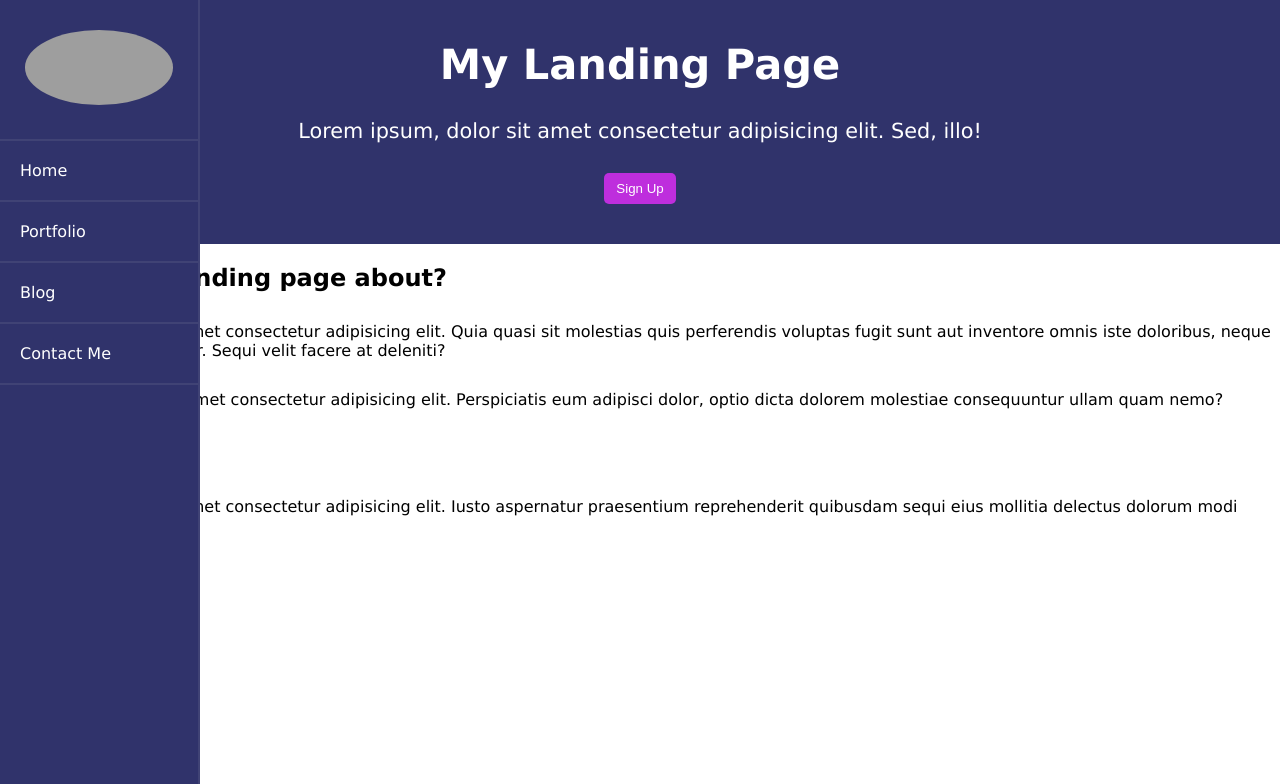
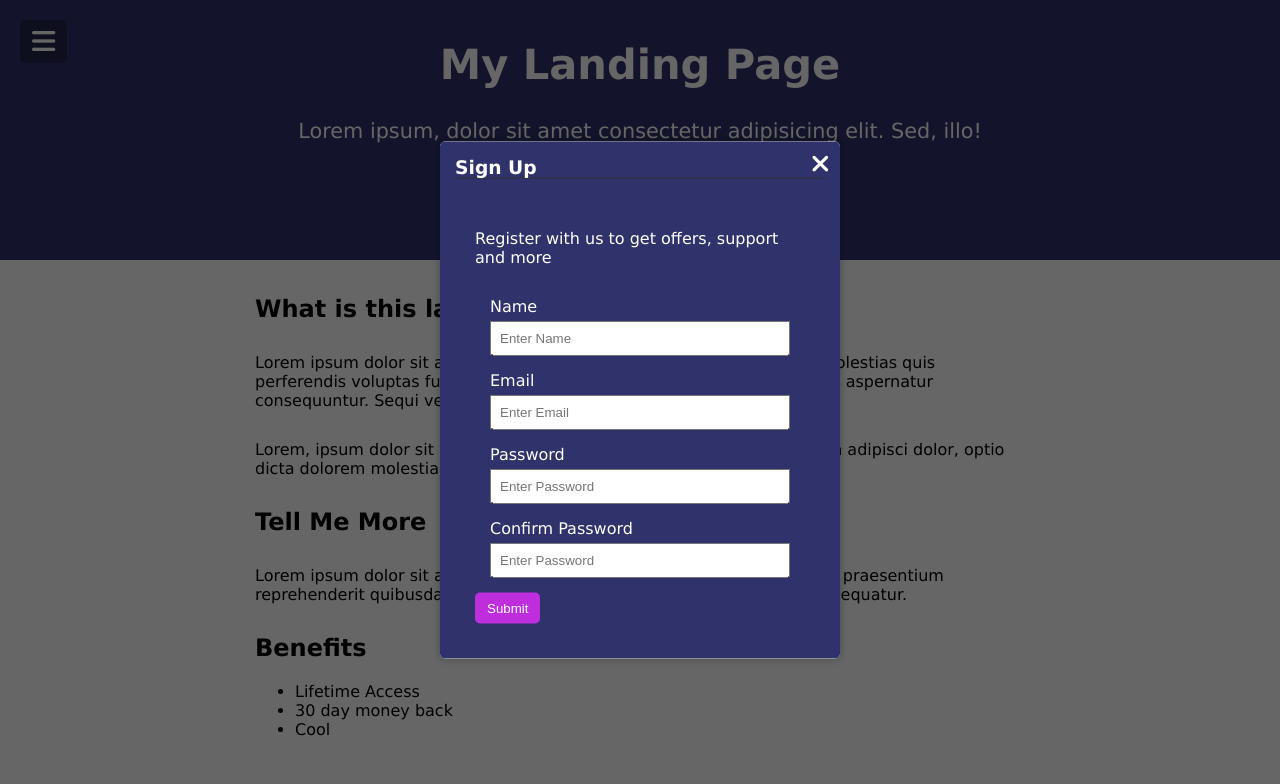
Before and after one commit to GomezAnthony/TheOdinProject-Projects, a plain HTML site: page Modal-Menu-Slider/index.html in a window 1280 px wide. Both pictures are taken after a click on the button "Sign Up". Shown: the top 784 px of the page. Drawn offline with Linux system fonts and the light colour scheme; grey boxes are pictures that could not be loaded.

Commit message:
Modal Menu

```diff
--- a/Modal-Menu-Slider/app.js
+++ b/Modal-Menu-Slider/app.js
@@ -0,0 +1,22 @@
+const toggle = document.getElementById('toggle');
+const close = document.getElementById('close');
+const open = document.getElementById('open')
+const modal = document.getElementById('modal')
+
+// Toggle Nav
+toggle.addEventListener('click', () => {
+   document.body.classList.toggle('show-nav')
+});
+
+// Show modal
+open.addEventListener('click', () => {
+   modal.classList.add('show-modal')
+})
+
+// Hide modal
+close.addEventListener('click', () => {
+   modal.classList.remove('show-modal')
+})
+
+// Hide modal on outside click
+window.addEventListener('click', e => e.target == modal ? modal.classList.remove('show-modal') : false)
--- a/Modal-Menu-Slider/index.html
+++ b/Modal-Menu-Slider/index.html
@@ -32,7 +32,6 @@
          </button>
          <h1>My Landing Page</h1>
          <p>Lorem ipsum, dolor sit amet consectetur adipisicing elit. Sed, illo!</p>
-
          <button class="cta-btn" id="open">Sign Up</button>
       </header>
       <div class="container">
@@ -52,7 +51,7 @@
 
 
       <!-- Modal -->
-      <div class="modal-container">
+      <div class="modal-container" id="modal">
          <div class="modal">
             <button class="close-btn" id="close">
                <i class="fa fa-times"></i>
@@ -64,19 +63,19 @@
                   <form action="" class="modal-form">
                      <div>
                         <label for="name">Name</label>
-                        <input type="text" id="name" placeholder="Enter Name">
+                        <input type="text" id="name" placeholder="Enter Name" class="form-input">
                      </div>
                      <div>
                         <label for="email">Email</label>
-                        <input type="email" id="email" placeholder="Enter Email">
+                        <input type="email" id="email" placeholder="Enter Email" class="form-input">
                      </div>
                      <div>
                         <label for="password">Password</label>
-                        <input type="password" id="password" placeholder="Enter Password">
+                        <input type="password" id="password" placeholder="Enter Password" class="form-input">
                      </div>
                      <div>
                         <label for="password2">Confirm Password</label>
-                        <input type="password" id="password2" placeholder="Enter Password">
+                        <input type="password" id="password2" placeholder="Enter Password" class="form-input">
                      </div>
                      <input type="submit" value="Submit" class="submit-btn">
                   </form>
--- a/Modal-Menu-Slider/style.css
+++ b/Modal-Menu-Slider/style.css
@@ -11,6 +11,11 @@
 body {
    font-family: 'Lucida Sans', 'Lucida Sans Regular', 'Lucida Grande', 'Lucida Sans Unicode', Geneva, Verdana, sans-serif;
    margin: 0;
+   transition: transform 0.3s;
+}
+
+body.show-nav {
+   transform: translateX(200px);
 }
 
 nav {
@@ -23,7 +28,7 @@ nav {
    width: 200px;
    height: 100vh;
    z-index: 100;
-   /* transform: translateX(-100%); */
+   transform: translateX(-100%);
 }
 
 nav .logo {
@@ -96,3 +101,92 @@ button:focus {
    top: 20px;
    left: 20px;
 }
+
+.cta-btn {
+   padding: 12px 30px;
+   font-size: 20px;
+}
+
+.container {
+   padding: 15px;
+   margin: 0 auto;
+   max-width: 100%;
+   width: 800px;
+}
+
+.modal-container {
+   background-color: rgba(0, 0, 0, 0.6);
+   display: none;
+   position: fixed;
+   top: 0;
+   left: 0;
+   right: 0;
+   bottom: 0;
+}
+
+.modal-container.show-modal {
+   display: block;
+}
+
+.modal {
+   background-color: #fff;
+   border-radius: 5px;
+   box-shadow: 0 0 10px rgba(0, 0, 0, 0.3);
+   position: absolute;
+   overflow: hidden;
+   top: 50%;
+   left: 50%;
+   transform: translate(-50%, -50%);
+   max-width: 100%;
+   width: 400px;
+   animation-name: modalopen;
+   animation-duration: var(--modal-duration);
+}
+
+.modal-header {
+   background-color: var(--primary-color);
+   color: #fff;
+   padding: 15px;
+}
+
+.modal-header h3 {
+   margin: 0;
+   border-bottom: 1px solid #333;
+}
+
+.modal-content {
+   padding: 20px;
+}
+
+.modal-form div {
+   margin: 15px;
+}
+
+.modal-form label {
+   display: block;
+   margin-bottom: 5px;
+}
+
+.modal-form .form-input {
+   padding: 8px;
+   width: 100%;
+}
+
+.close-btn {
+   background-color: transparent;
+   font-size: 25px;
+   position: absolute;
+   top: 0;
+   right: 0;
+   cursor: pointer;
+}
+
+@keyframes modalopen {
+   from {
+      opacity: 0;
+   }
+
+   to {
+      opacity: 1;
+   }
+}
```
